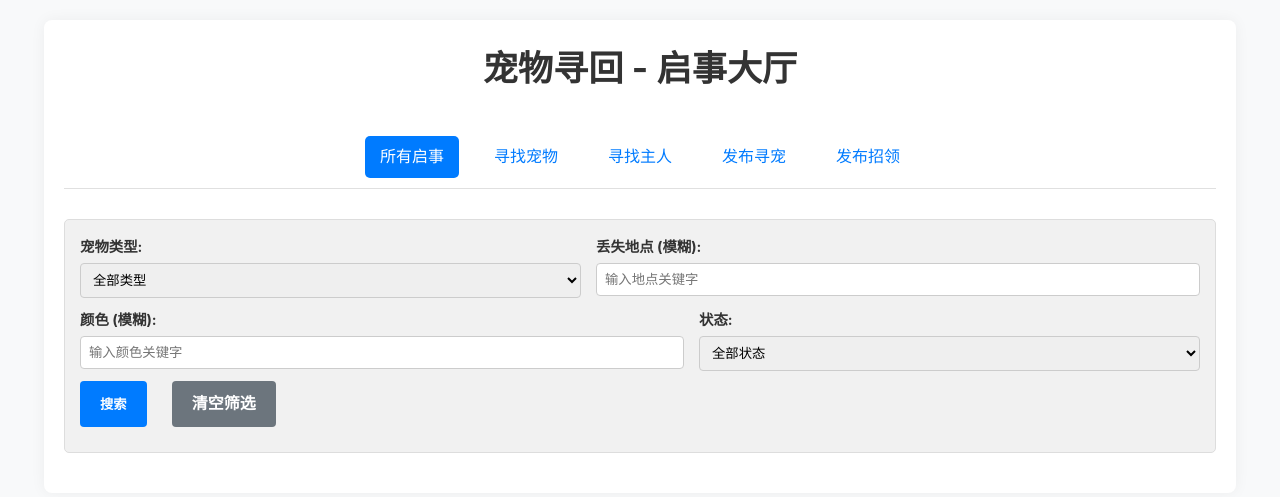
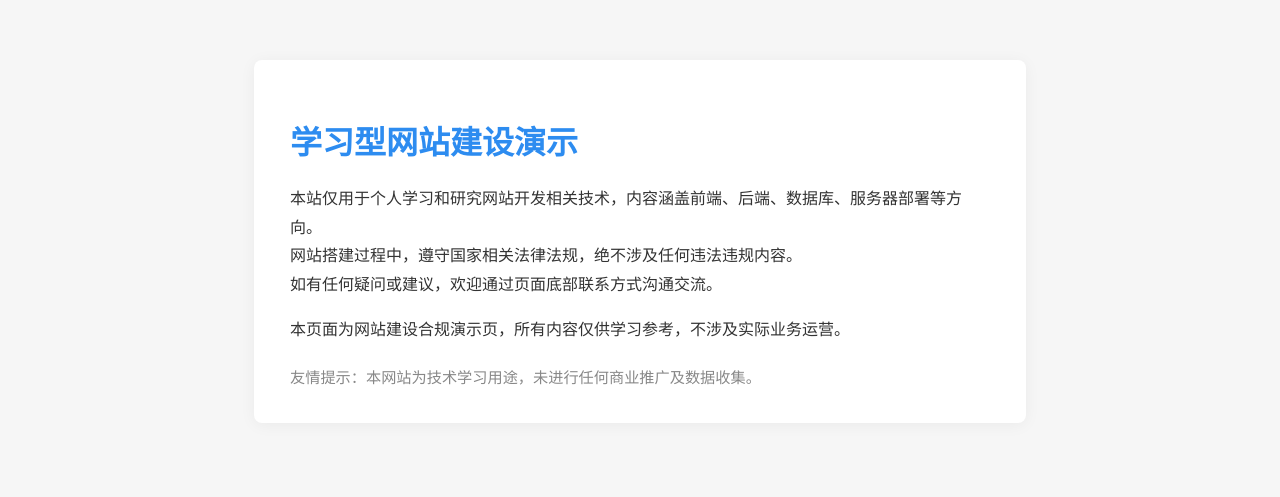
Before and after one commit to ggyy008899/xunchong, a Flask app: page / in a window 1280 px wide. Shown: the top 497 px of the page. Run offline with Flask 2, Linux system fonts and the light colour scheme; data that the repository does not hold is empty.

Commit message:
Sync: 同步本地各项功能更新和修复

```diff
--- a/app.py
+++ b/app.py
@@ -16,7 +16,6 @@ from PIL import Image, UnidentifiedImageError
 
 # Helper function for image compression
 def compress_image(image_path, max_width=1024, quality_jpeg=85):
-    print(f"--- compress_image called for: {image_path} ---")
     """
     Compresses an image by resizing if it exceeds max_width and adjusting quality.
     Overwrites the original image file.
@@ -76,7 +75,6 @@ def compress_image(image_path, max_width=1024, quality_jpeg=85):
 
         img.save(image_path, **save_params)
         current_app.logger.info(f"Compressed and saved image {image_path} with parameters: {save_params}")
-        print(f"--- compress_image successfully saved: {image_path} with params {save_params} ---")
 
     except UnidentifiedImageError:
         current_app.logger.error(f"Cannot identify image file {image_path}. It might be corrupted or not a valid image format supported by Pillow.")
@@ -128,7 +126,11 @@ def create_app(config_class=Config):
 
     @app.route('/')
     def index():
-        # --- 获取 report_type 参数，用于区分显示寻宠还是招领 ---
+        # 合规要求首页自动跳转到静态学习演示页
+        from flask import send_from_directory
+        return send_from_directory('static', 'index.html')
+
+    # --- 获取 report_type 参数，用于区分显示寻宠还是招领 ---
         report_type_filter = request.args.get('report_type', 'all') # 'lost', 'found', or 'all'
 
         # --- 获取搜索参数 ---
@@ -361,7 +363,17 @@ def create_app(config_class=Config):
 
             # --- Handle file uploads ---
             photo_urls = []
-            uploaded_files = request.files.getlist('photos')
+            uploaded_files_from_form = request.files.getlist('photos')
+            actual_uploaded_files = [f for f in uploaded_files_from_form if f and f.filename] # Filter out empty/no-filename entries
+
+            if len(actual_uploaded_files) > 3:
+                flash('最多只能上传3张照片。请选择不超过3张照片后重新提交。', 'error')
+                # form_data, baidu_map_ak, and recent_found_reports are already in scope
+                return render_template('report_lost_form.html',
+                                       title='发布寻宠启事 - 图片过多',
+                                       form_data=form_data,
+                                       baidu_map_ak=baidu_map_ak,
+                                       recent_found_reports=recent_found_reports)
             # Use current_app to access config within request context
             upload_folder_path = current_app.config.get('UPLOAD_FOLDER')
 
@@ -369,7 +381,7 @@ def create_app(config_class=Config):
                 flash('服务器上传文件夹配置错误。', 'error')
                 return render_template('report_lost_form.html', title='发布寻宠启事 - 必填项缺失', form_data=form_data, baidu_map_ak=baidu_map_ak, recent_found_reports=recent_found_reports)
 
-            for file in uploaded_files:
+            for file in actual_uploaded_files: # Iterate over the filtered and validated list
                 if file and file.filename != '':
                     try:
                         # Get original filename and extension
@@ -389,8 +401,8 @@ def create_app(config_class=Config):
                             current_app.logger.info(f"Successfully compressed uploaded image: {unique_filename} at {save_path}")
                         except Exception as e:
                             current_app.logger.error(f"Error compressing image {unique_filename} at {save_path}: {e}", exc_info=True)
-                        file_url = url_for('static', filename=f'uploads/{unique_filename}')
-                        photo_urls.append(file_url)
+                        # 只保存文件名，不保存完整url
+                        photo_urls.append(unique_filename)
                     except Exception as e:
                         flash(f'图片上传失败: {e}', 'error')
                         # Consider if partial success is acceptable or should halt
@@ -427,6 +439,8 @@ def create_app(config_class=Config):
                     gender=request.form['gender'],
                     age=request.form.get('age'),
                     features=request.form['features'],
+                    pet_name=request.form.get('pet_name'), # Optional field
+                    additional_info=request.form.get('additional_info'), # Optional field
                     lost_time=lost_time_dt, # Use parsed datetime
                     lost_location_text=request.form['lost_location_text'],
                     latitude=lat_float,   # 保存纬度
@@ -464,7 +478,7 @@ def create_app(config_class=Config):
             photo_urls = []
             if 'photos' in request.files:
                 files = request.files.getlist('photos')
-                for file in files:
+                for file in files[:3]: # Limit to 3 photos
                     if file and file.filename != '' and '.' in file.filename and \
                        file.filename.rsplit('.', 1)[1].lower() in current_app.config['ALLOWED_EXTENSIONS']:
                         filename = secure_filename(str(uuid.uuid4()) + os.path.splitext(file.filename)[1])
--- a/models.py
+++ b/models.py
@@ -19,6 +19,8 @@ class PetLostReport(db.Model):
     gender = db.Column(db.String(10), nullable=True) # 性别 (公, 母, 未知)
     age = db.Column(db.String(50), nullable=True) # 年龄描述 (例如 '约2岁', '幼年', '成年')
     features = db.Column(db.Text, nullable=False) # 特征描述
+    pet_name = db.Column(db.String(100), nullable=True) # 宠物名字 (可选)
+    additional_info = db.Column(db.Text, nullable=True) # 想说的话 (可选)
 
     # --- 丢失/找到信息 ---
     lost_time = db.Column(db.DateTime, nullable=False, default=datetime.utcnow) # 丢失时间
--- /dev/null
+++ b/static/index.html
@@ -0,0 +1,31 @@
+<!DOCTYPE html>
+<html lang="zh-CN">
+<head>
+    <meta charset="UTF-8">
+    <title>学习型网站建设演示页</title>
+    <meta name="viewport" content="width=device-width, initial-scale=1.0">
+    <style>
+        body { font-family: 'Microsoft YaHei', Arial, sans-serif; background: #f6f6f6; margin: 0; padding: 0; }
+        .container { max-width: 700px; margin: 60px auto; background: #fff; border-radius: 8px; box-shadow: 0 2px 16px rgba(0,0,0,0.05); padding: 36px; }
+        h1 { color: #2d8cf0; }
+        p { line-height: 1.8; color: #333; }
+        .tip { color: #888; font-size: 0.95em; margin-top: 20px; }
+    </style>
+</head>
+<body>
+    <div class="container">
+        <h1>学习型网站建设演示</h1>
+        <p>
+            本站仅用于个人学习和研究网站开发相关技术，内容涵盖前端、后端、数据库、服务器部署等方向。<br>
+            网站搭建过程中，遵守国家相关法律法规，绝不涉及任何违法违规内容。<br>
+            如有任何疑问或建议，欢迎通过页面底部联系方式沟通交流。
+        </p>
+        <p>
+            本页面为网站建设合规演示页，所有内容仅供学习参考，不涉及实际业务运营。
+        </p>
+        <div class="tip">
+            友情提示：本网站为技术学习用途，未进行任何商业推广及数据收集。
+        </div>
+    </div>
+</body>
+</html>
```
Also changed, not shown: migrations/versions/37da5a236528_add_pet_name_and_additional_info_to_.py (added, +34 -0 lines), templates/report_lost_form.html (+7 -0 lines), app.db.
